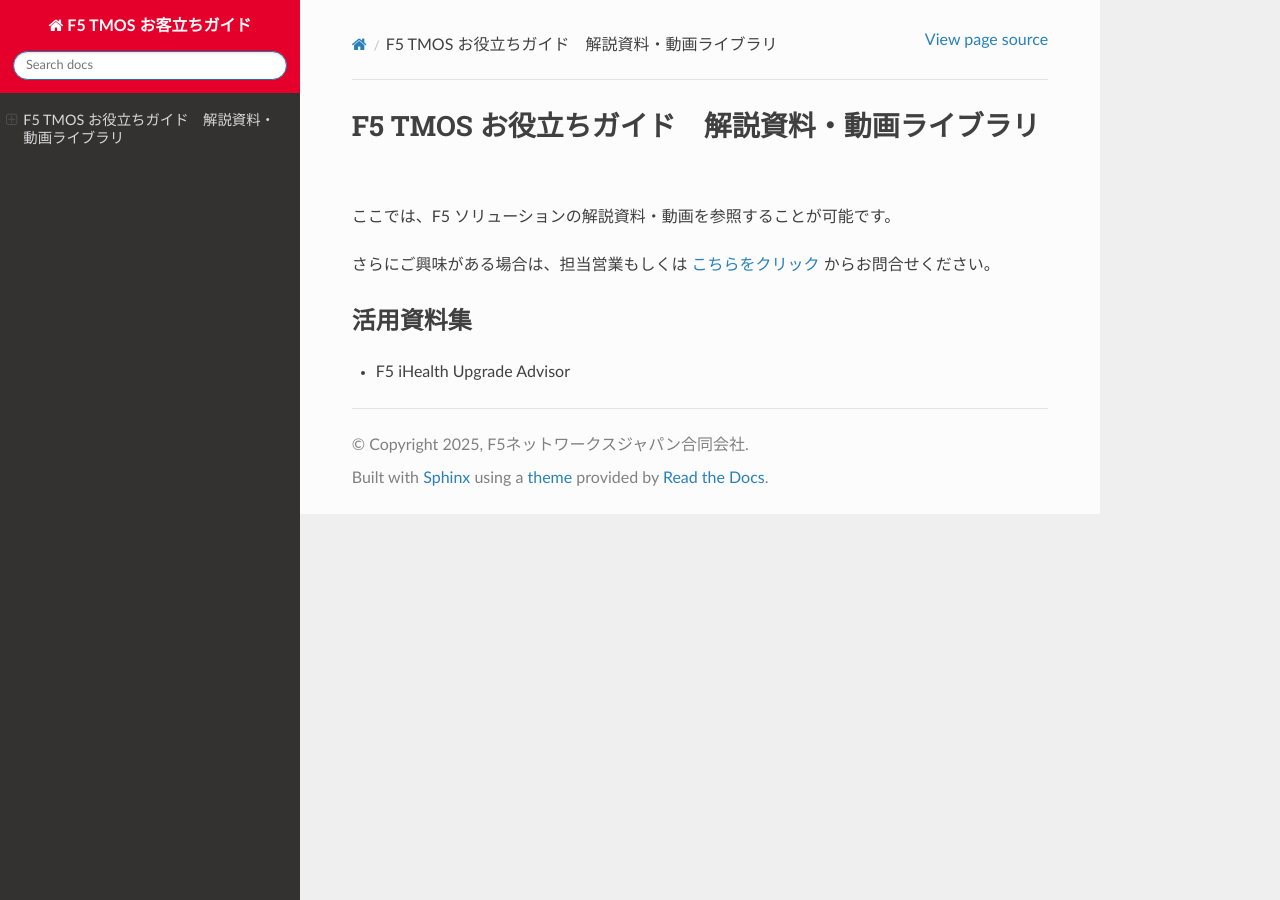
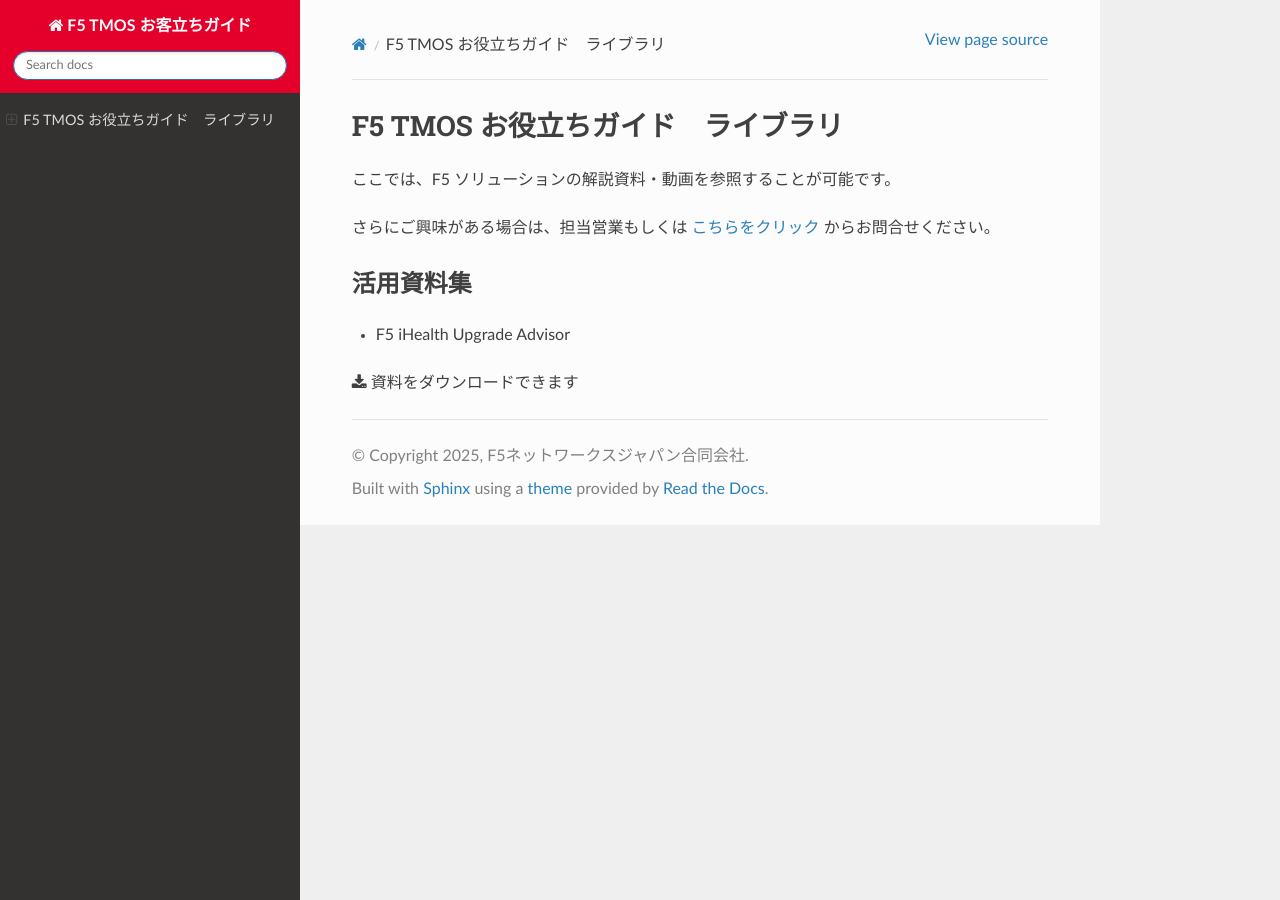
Before and after one commit to BeF5/f5j-tmos-guide, a Sphinx documentation site: the page built from docs/index.rst, in a window 1280 px wide. Built offline with Sphinx 7.4.7 and the Read the Docs theme 3.1.0, drawn with Linux system fonts in a browser that asks for light colours.

Commit message:
Update index.rst

```diff
--- a/docs/index.rst
+++ b/docs/index.rst
@@ -1,4 +1,4 @@
-F5 TMOS お役立ちガイド　解説資料・動画ライブラリ
+F5 TMOS お役立ちガイド　ライブラリ
 ================================================
 
 ここでは、F5 ソリューションの解説資料・動画を参照することが可能です。
@@ -6,11 +6,12 @@
 さらにご興味がある場合は、担当営業もしくは `こちらをクリック <https://www.f5.com/ja_jp/company/contact>`_ からお問合せください。
 
 
-
 活用資料集
 --------------
 
 - F5 iHealth Upgrade Advisor
+
+:download:`資料をダウンロードできます <images/iHealth_Upgrade_Advisor.pdf>`
 
 
 
```
